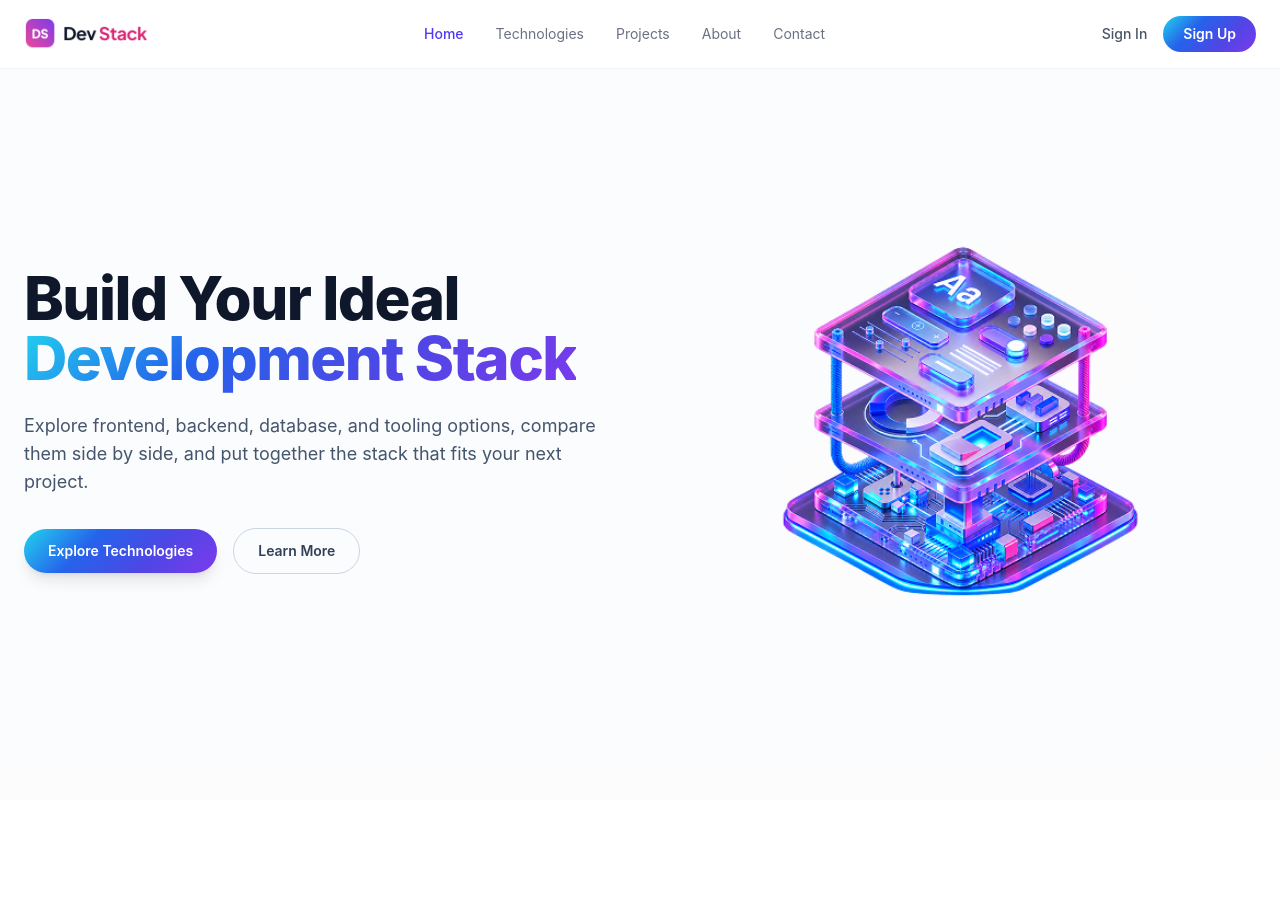
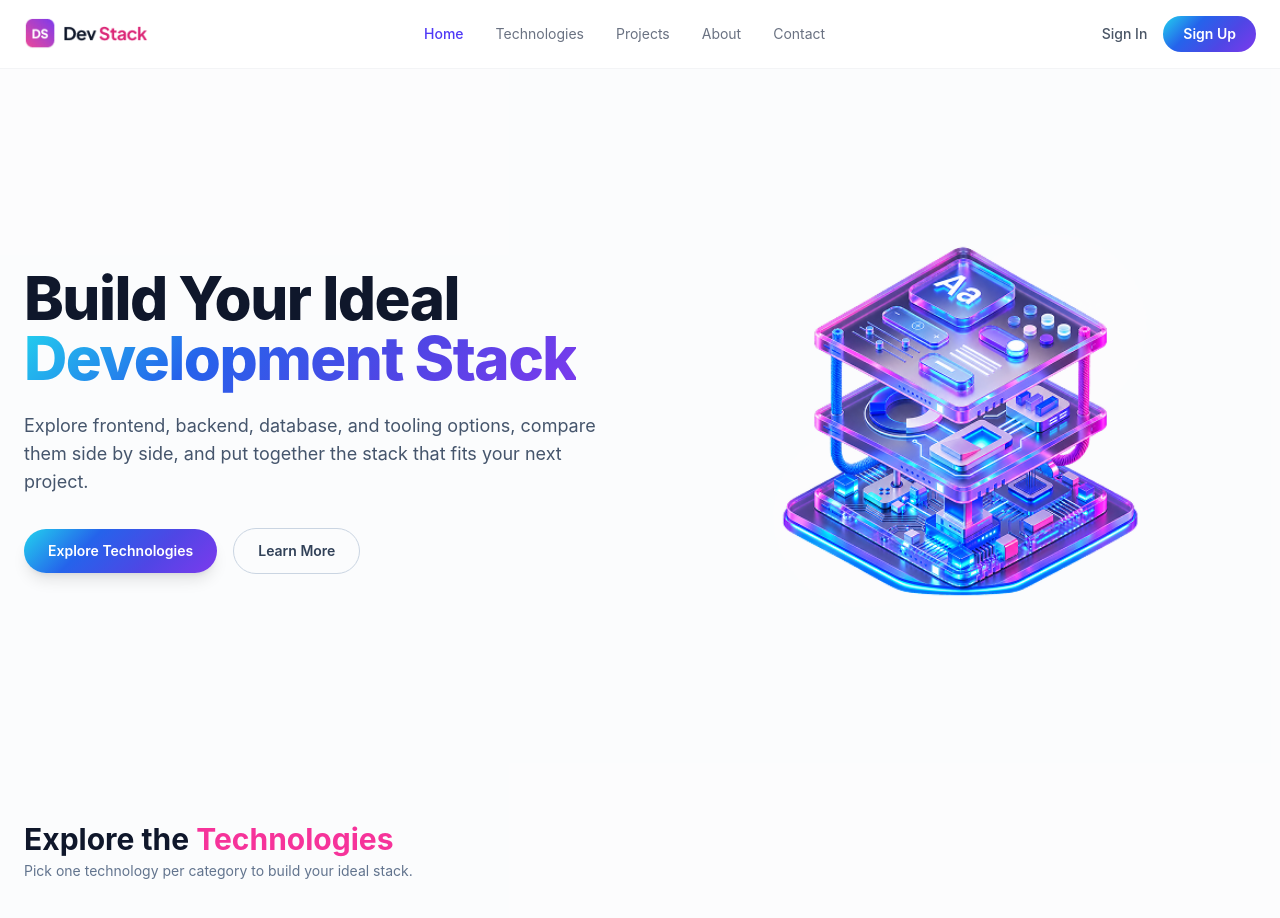
Before and after one commit to iamsuvodevnath/dev-stack-builder, a React (Vite) app: page / in a window 1280 px wide. Shown: the top 918 px of the page. Before the commit the page ends 800 px from the top, so only its background shows below. Built offline with nearby package versions, Linux system fonts and the light colour scheme.

Commit message:
add main section

```diff
--- a/src/App.tsx
+++ b/src/App.tsx
@@ -11,6 +11,16 @@ function App() {
     <div className="min-h-screen bg-slate-50/50">
       <Navbar />
        <Hero />
+       <main className="mx-auto max-w-7xl px-6 py-12">
+        <h2 className="text-3xl font-bold text-slate-900">
+          Explore the <span className="text-pink-500">Technologies</span>
+        </h2>
+        <p className="mt-1 text-sm text-slate-500">
+          Pick one technology per category to build your ideal stack.
+        </p>
+
+
+      </main>
     </div>
   );
 }
```
